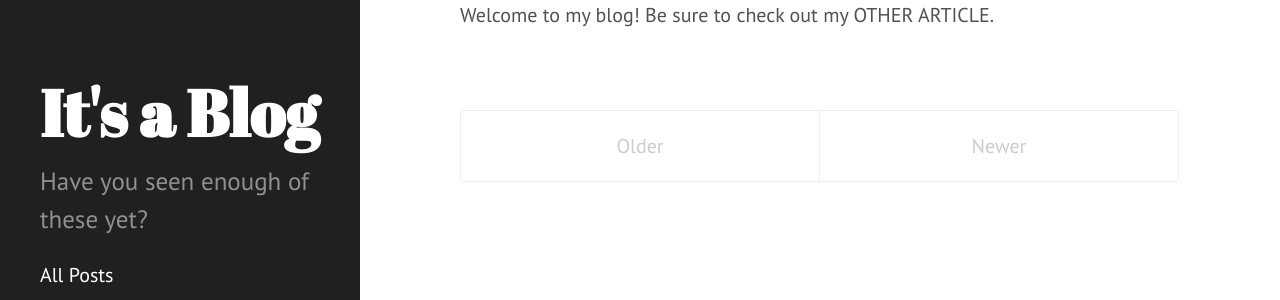
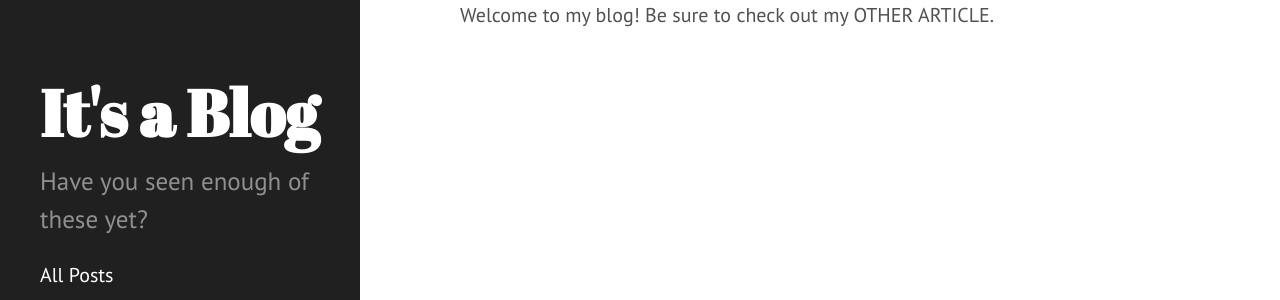
Before and after one commit to dwalkr/jekyll-multilingual, a Jekyll site: the page built from en/index.md, in a window 1280 px wide. Shown: the part 482-782 px from the top of the page. Built offline with Jekyll 4.4.1, drawn with Linux system fonts in a browser that asks for light colours.

Commit message:
forestry workaround

```diff
--- a/404.html
+++ b/404.html
@@ -6,5 +6,5 @@
 
 <div class="page">
   <h1 class="page-title">404: Page not found</h1>
-  <p class="lead">Sorry, we've misplaced that URL or it's pointing to something that doesn't exist. <a href="{{ site.baseurl }}">Head back home</a> to try finding it again.</p>
+  <p class="lead">Sorry, we've misplaced that URL or it's pointing to something that doesn't exist. <a href="/">Head back home</a> to try finding it again.</p>
 </div>
--- a/_includes/sidebar.html
+++ b/_includes/sidebar.html
@@ -2,7 +2,7 @@
   <div class="container sidebar-sticky">
     <div class="sidebar-about">
       <h1>
-        <a href="{{ site.baseurl }}">
+        <a href="/">
           {{ site.title }}
         </a>
       </h1>
@@ -10,7 +10,7 @@
     </div>
 
     <nav class="sidebar-nav">
-      <a class="sidebar-nav-item{% if page.url == site.baseurl %} active{% endif %}" href="{{ site.baseurl }}{{ page.lang }}">All Posts</a>
+      <a class="sidebar-nav-item{% if page.url == site.baseurl %} active{% endif %}" href="/{{ page.lang }}">All Posts</a>
 
       {% comment %}
         The code below dynamically generates a sidebar nav of pages with
--- a/_layouts/index.html
+++ b/_layouts/index.html
@@ -21,20 +21,3 @@
   </div>
   {% endfor %}
 </div>
-
-<div class="pagination">
-  {% if paginator.next_page %}
-    <a class="pagination-item older" href="{{ site.baseurl }}page{{paginator.next_page}}">Older</a>
-  {% else %}
-    <span class="pagination-item older">Older</span>
-  {% endif %}
-  {% if paginator.previous_page %}
-    {% if paginator.page == 2 %}
-      <a class="pagination-item newer" href="{{ site.baseurl }}">Newer</a>
-    {% else %}
-      <a class="pagination-item newer" href="{{ site.baseurl }}page{{paginator.previous_page}}">Newer</a>
-    {% endif %}
-  {% else %}
-    <span class="pagination-item newer">Newer</span>
-  {% endif %}
-</div>
--- a/index.html
+++ b/index.html
@@ -13,6 +13,6 @@
 <ul class="languages">
 {% for lang in site.data.languages %}
 {% assign language = lang[1] %}
-<li><a href="{{site.baseurl}}{{lang[0]}}">{{language.icon}} {{ language.label }} ({{ lang[0] }})</a></li>
+<li><a href="/{{lang[0]}}">{{language.icon}} {{ language.label }} ({{ lang[0] }})</a></li>
 {% endfor %}
 </ul>
```
